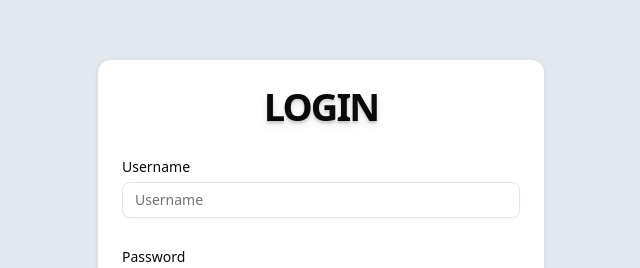
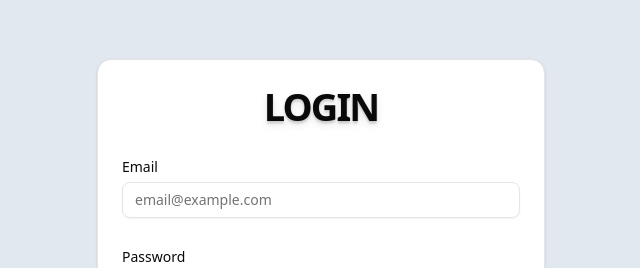
Before and after one commit to pskfdev/user-management-system, a React (Vite) app in the folder frontend/: page /login in a window 1280 px wide. Shown: the part 148-416 px from the top of the page, without its empty margins (319-959 px from the left). Built offline with nearby package versions, Linux system fonts and the light colour scheme.

Commit message:
:lipstick: Update UI and function login

```diff
--- a/frontend/src/functions/auth.ts
+++ b/frontend/src/functions/auth.ts
@@ -1,6 +1,10 @@
 import axios from "axios";
-import type { RegisterValues } from "./types";
+import type { LoginValues, RegisterValues } from "./types";
 
 export const register = async (value: RegisterValues) => {
   return await axios.post(`${import.meta.env.VITE_APP_API}/register`, value);
 };
+
+export const login = async (value: LoginValues) => {
+  return await axios.post(`${import.meta.env.VITE_APP_API}/login`, value);
+};
--- a/frontend/src/functions/types.ts
+++ b/frontend/src/functions/types.ts
@@ -3,3 +3,8 @@ export type RegisterValues = {
   email: string;
   password: string;
 };
+
+export type LoginValues = {
+  email: string;
+  password: string;
+};
--- a/frontend/src/pages/Login.tsx
+++ b/frontend/src/pages/Login.tsx
@@ -1,6 +1,6 @@
 import { useState } from "react";
 import { useForm } from "react-hook-form";
-import { Link } from "react-router";
+import { Link, useNavigate } from "react-router";
 /* Components */
 import { Card, CardHeader, CardTitle, CardContent } from "@/components/ui/card";
 import {
@@ -14,26 +14,41 @@ import {
 import { Input } from "@/components/ui/input";
 import { Button } from "@/components/ui/button";
 import { Eye, EyeOff } from "lucide-react";
+import { toast } from "sonner";
 import { cn } from "@/lib/utils";
+//Functions
+import { login } from "@/functions/auth";
 
 type LoginFormValues = {
-  username: string;
+  email: string;
   password: string;
 };
 
 function Login() {
   const [showPassword, setShowPassword] = useState(false);
+  const navigate = useNavigate();
 
   const form = useForm<LoginFormValues>({
     defaultValues: {
-      username: "",
+      email: "",
       password: "",
     },
   });
 
   const onSubmit = (data: LoginFormValues) => {
-    console.log(data);
-    // เพิ่ม logic login ตรงนี้ได้ เช่น ส่งไป API
+
+    login(data)
+      .then((res) => {
+        const { payload, token } = res.data
+
+        localStorage.setItem("name", payload.name);
+        localStorage.setItem("token", token);
+        navigate("/dashboard/users");
+      })
+      .catch((err) => {
+        console.log("Login Fail!!", err);
+        toast.error("Login Fail!!")
+      });
   };
 
   return (
@@ -48,16 +63,22 @@ function Login() {
           <form onSubmit={form.handleSubmit(onSubmit)} className="space-y-8">
             <FormField
               control={form.control}
-              name="username"
-              rules={{ required: "Please enter your username." }}
+              name="email"
+              rules={{
+                required: "Please enter your email.",
+                pattern: {
+                  value: /^[^@]+@[^@]+\.[^@]+$/,
+                  message: "Incorrect email format.",
+                },
+              }}
               render={({ field }) => (
                 <FormItem>
-                  <FormLabel>Username</FormLabel>
+                  <FormLabel>Email</FormLabel>
                   <FormControl>
                     <Input
-                      type="text"
+                      type="email"
                       className="text-sm"
-                      placeholder="Username"
+                      placeholder="email@example.com"
                       {...field}
                     />
                   </FormControl>
```
